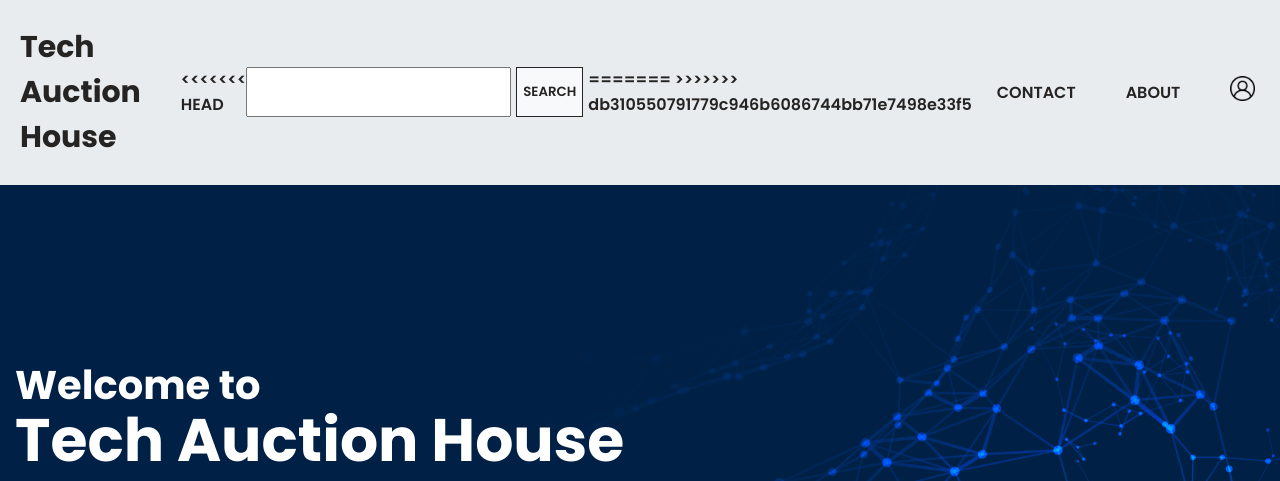
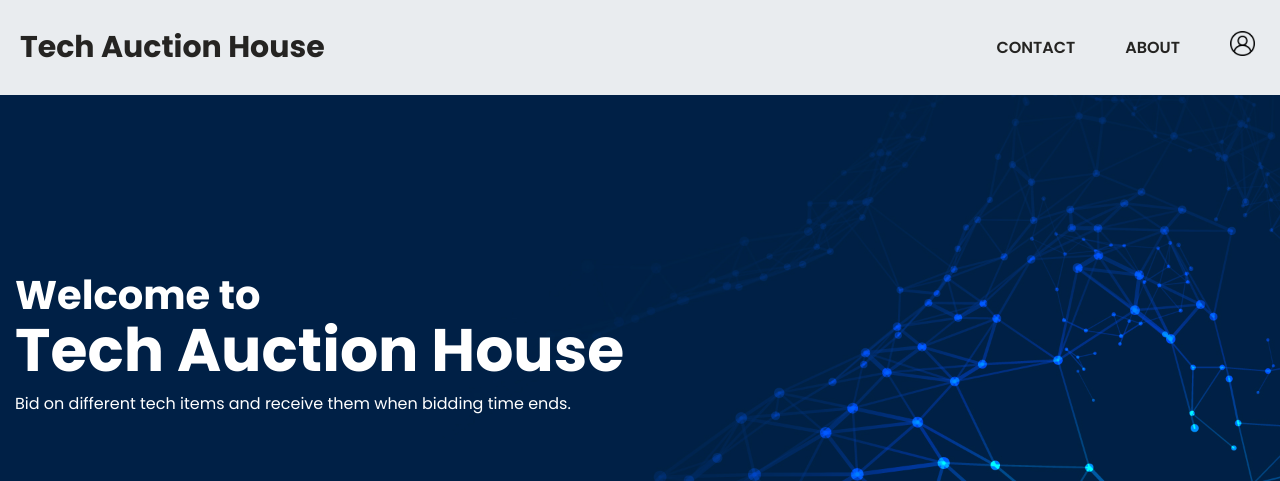
Before and after one commit to rupeshghimire7/TechAuctionHouse, a Django app: page / in a window 1280 px wide. Shown: the top 481 px of the page. Run offline with Django 4.2, Linux system fonts and the light colour scheme.

Commit message:
made changes

```diff
--- a/auctions/templates/auctions/index.html
+++ b/auctions/templates/auctions/index.html
@@ -27,17 +27,10 @@
         <h1 class="nav-title">Tech Auction House</h1>
       </a>
       <ul id="nav-menu">
-<<<<<<< HEAD
 
-        </form action="{% url 'search' %}" >
-        <input type="text" name="search" class="search-bar" />
+        <!--<input type="text" name="search" class="search-bar" />
         <button name="submit-search" class="search-btn">SEARCH</button>
-=======
-        </form>
-<!--<input type="text" name="search" class="search-bar" />
-        <button name="submit-search" class="search-btn">SEARCH</button>-->
->>>>>>> db310550791779c946b6086744bb71e7498e33f5
-
+        -->
         <li><a href="{% url 'contact' %}" class="nav-link">CONTACT</a></li>
         <li><a href="{% url 'about' %}" class="nav-link">ABOUT</a></li>
         <li>
```
